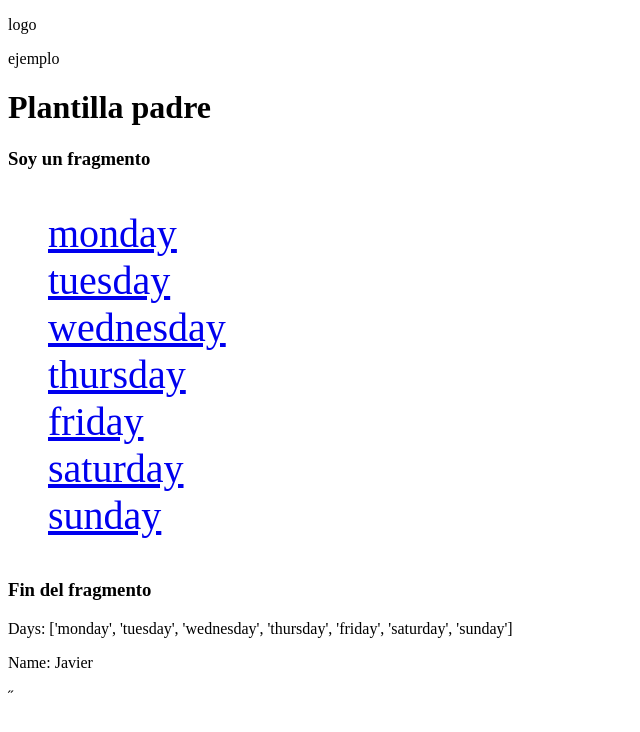
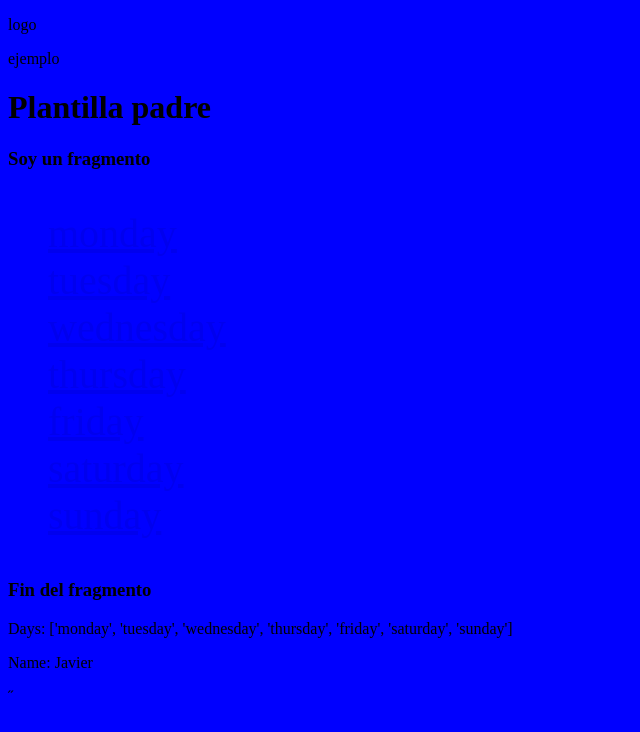
Before and after one commit to javier-henao/Django, a Django app: page /messages/ in a window 1280 px wide. Shown: the top 732 px of the page, without its empty margins (0-640 px from the left). Run offline with Django 5.2, Linux system fonts and the light colour scheme.

Commit message:
archivos estaticos globales

```diff
--- a/playground/settings.py
+++ b/playground/settings.py
@@ -119,6 +119,9 @@ USE_TZ = True
 # https://docs.djangoproject.com/en/5.2/howto/static-files/
 
 STATIC_URL = 'static/'
+STATICFILES_DIR = [
+    BASE_DIR / "static"
+]
 
 # Default primary key field type
 # https://docs.djangoproject.com/en/5.2/ref/settings/#default-auto-field
--- /dev/null
+++ b/static/styles.css
@@ -0,0 +1,3 @@
+body{
+    background-color: blue;
+}
--- a/templates/base.html
+++ b/templates/base.html
@@ -1,12 +1,13 @@
+{% load static %}
+
 <!DOCTYPE html>
 <html lang="en">
   <head>
     <meta charset="UTF-8" />
     <meta name="viewport" content="width=device-width, initial-scale=1.0" />
     <title>{% block title %} {% endblock%}</title>
-
+    <link rel="stylesheet" href="{% static 'styles.css' %}">
     {% block page_style %}
-
     {% endblock page_style %}
 
   </head>
```
